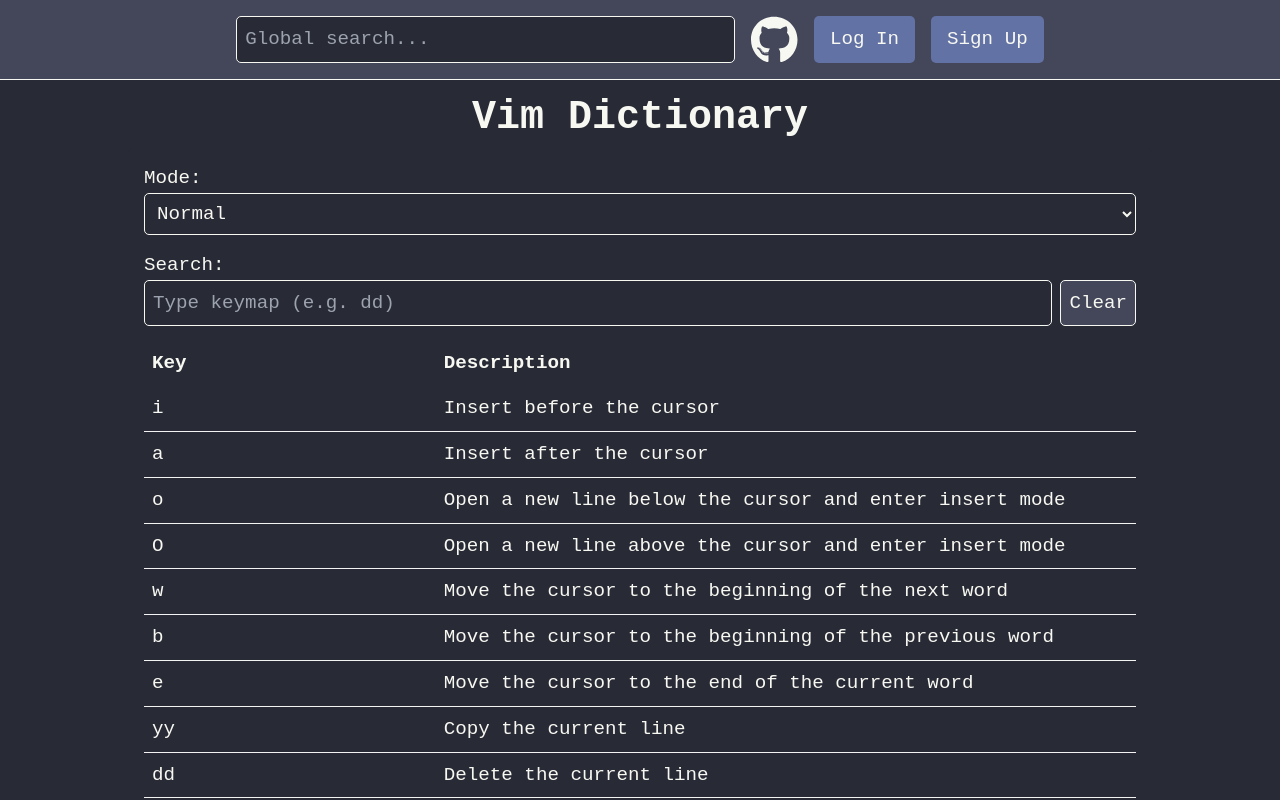
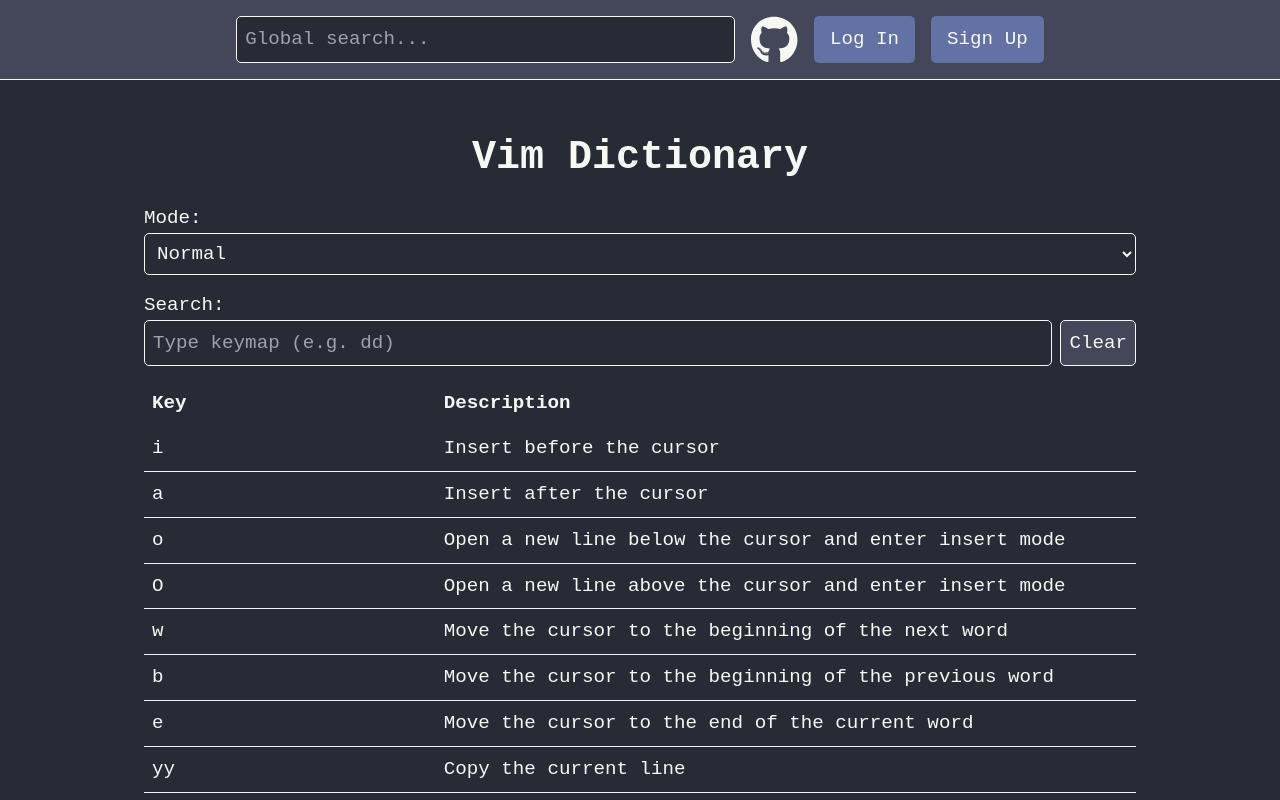
Before and after one commit to force10269/vim-dictionary, a Next.js app in the folder vim-dictionary-frontend/: page / in a window 1280 px wide. Shown: the top 800 px of the page. Built offline with nearby package versions, Linux system fonts and the light colour scheme; no server answers.

Commit message:
chore: Adjust top margin for page title

```diff
--- a/vim-dictionary-frontend/src/pages/index.tsx
+++ b/vim-dictionary-frontend/src/pages/index.tsx
@@ -2,7 +2,6 @@
 import Head from "next/head";
 import { FontAwesomeIcon } from "@fortawesome/react-fontawesome";
 import { faGithub } from "@fortawesome/free-brands-svg-icons";
-import { faUser } from "@fortawesome/free-solid-svg-icons";
 import {
   Title,
   Container,
--- a/vim-dictionary-frontend/src/styles/index.module.ts
+++ b/vim-dictionary-frontend/src/styles/index.module.ts
@@ -7,7 +7,7 @@
   font-size: 2.5rem;
   font-weight: bold;
   color: #f8f8f2;
-  margin-top: 1.5rem;
+  margin-top: 4rem;
 `;
 
 export const Container = styled.div`
@@ -201,12 +201,12 @@
   padding: 0.5rem 1rem;
   border-radius: 5px;
   color: #f8f8f2;
-  background-color: ${props => props.primary ? "#44475a" : "transparent"};
+  background-color: ${(props) => (props.primary ? "#44475a" : "transparent")};
   border: 1px solid #f8f8f2;
 
   &:hover {
     color: #f8f8f2;
-    background-color: ${props => props.primary ? "#44475a" : "transparent"};
+    background-color: ${(props) => (props.primary ? "#44475a" : "transparent")};
     opacity: 0.8;
   }
 `;
```
